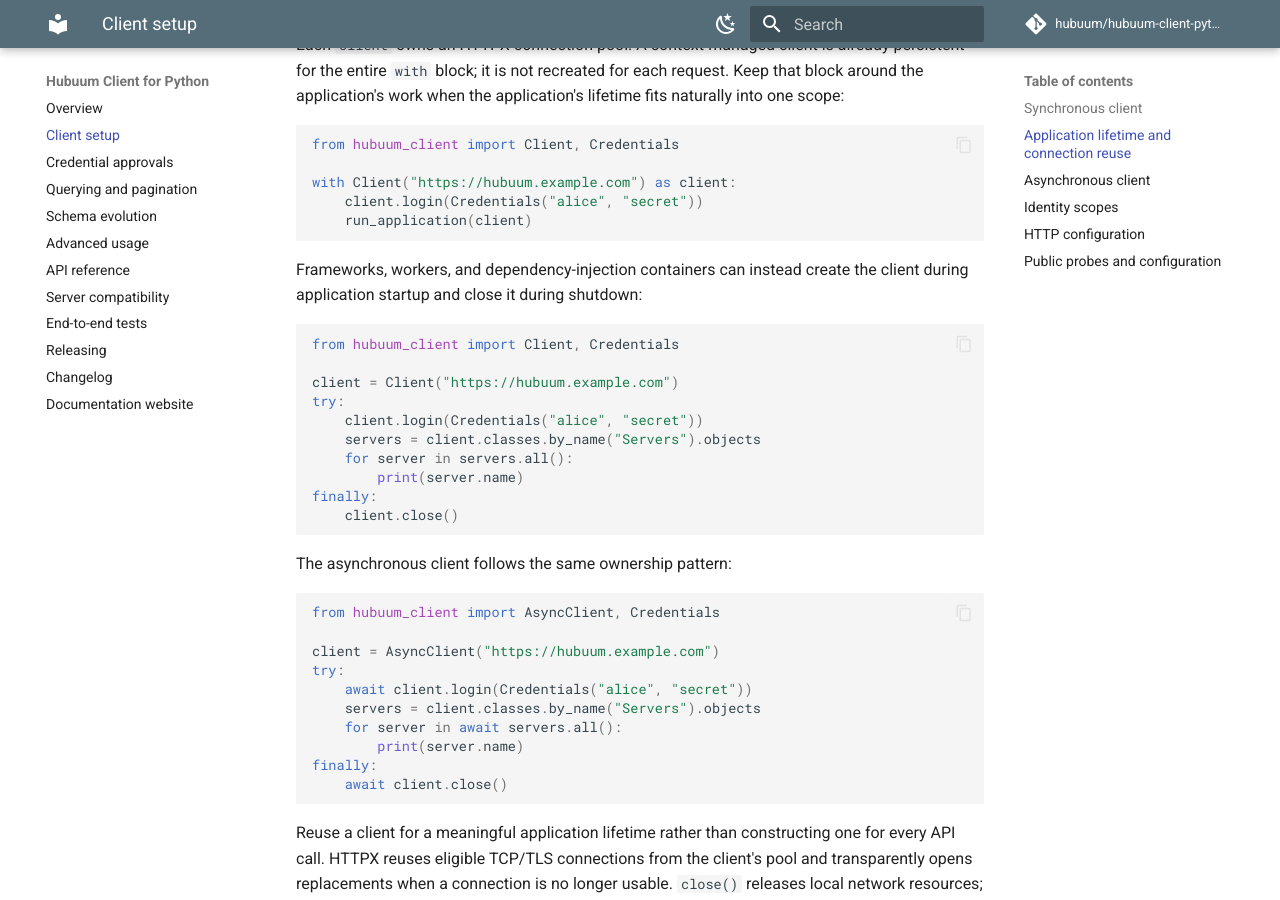
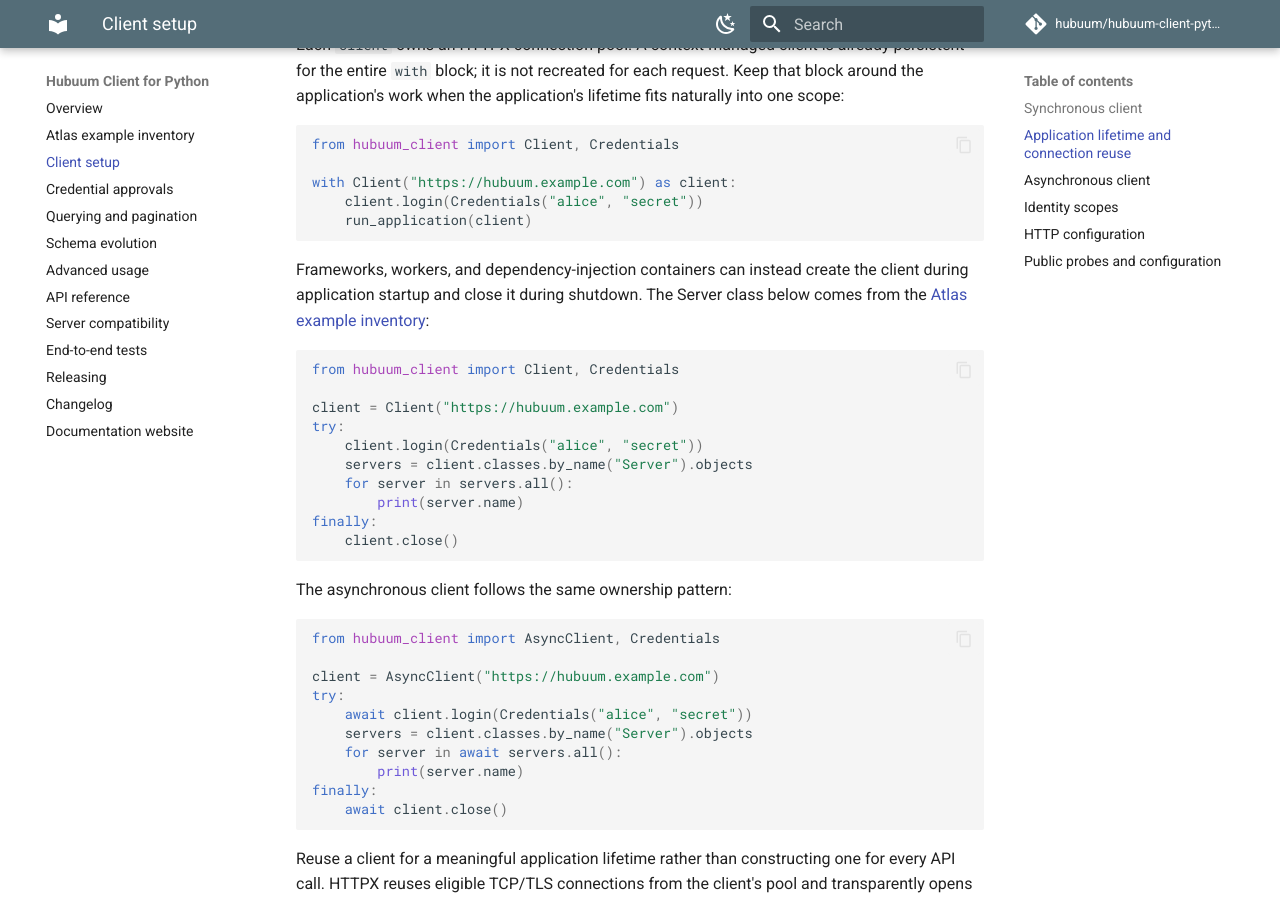
Before and after one commit to hubuum/hubuum-client-python, an MkDocs documentation site: the page built from docs/client.md, in a window 1280 px wide and 900 px high, scrolled down 689 px. Built offline with MkDocs 1.6.1 and Material for MkDocs 9.7.7, drawn with Linux system fonts in a browser that asks for light colours; comment, search, counter and statistics services are not loaded; some of the changed text lies outside the part shown.

Commit message:
Python examples using the shared Atlas inventory (#57)
Use the server-owned Atlas inventory for a recognizable walkthrough of classes, objects, relations, and access. Readers can load the same four-class, ten-object dataset once and explore it across the CLI, frontend, and both client libraries.

Adds a navigation entry, interface-specific walkthrough, and links from the existing guides. Loading, full restore, checksums, and corpus maintenance remain documented by the server. The canonical import and backup are not duplicated here.

Depends on the documentation downloads in https://github.com/hubuum/hubuum/pull/431 becoming available before publishing these links. Atlas is initially linked through the explicit server development edition; released editions retain their own downloads. The ordinary site root still selects the latest release.

Changelog: added an Unreleased documentation entry. No breaking changes or changes to the declared server target, API surface, feature availability, or package requirements.

````diff
--- a/docs/client.md
+++ b/docs/client.md
@@ -41,7 +41,8 @@
 ```
 
 Frameworks, workers, and dependency-injection containers can instead create the
-client during application startup and close it during shutdown:
+client during application startup and close it during shutdown. The Server
+class below comes from the [Atlas example inventory](example-dataset.md):
 
 ```python
 from hubuum_client import Client, Credentials
@@ -49,7 +50,7 @@
 client = Client("https://hubuum.example.com")
 try:
     client.login(Credentials("alice", "secret"))
-    servers = client.classes.by_name("Servers").objects
+    servers = client.classes.by_name("Server").objects
     for server in servers.all():
         print(server.name)
 finally:
@@ -64,7 +65,7 @@
 client = AsyncClient("https://hubuum.example.com")
 try:
     await client.login(Credentials("alice", "secret"))
-    servers = client.classes.by_name("Servers").objects
+    servers = client.classes.by_name("Server").objects
     for server in await servers.all():
         print(server.name)
 finally:
--- a/mkdocs.yml
+++ b/mkdocs.yml
@@ -54,6 +54,7 @@
 
 nav:
   - Overview: index.md
+  - Atlas example inventory: example-dataset.md
   - Client setup: client.md
   - Credential approvals: credentials.md
   - Querying and pagination: querying.md
--- a/zensical.toml
+++ b/zensical.toml
@@ -9,6 +9,7 @@
 nav = [
   { "Overview" = [
     { "Welcome" = "index.md" },
+    { "Atlas example inventory" = "example-dataset.md" },
     { "Client setup" = "client.md" },
     { "Server compatibility" = "compatibility.md" },
   ] },
````
Also changed, not shown: CHANGELOG.md (+3 -0 lines), docs/documentation.md (+7 -0 lines), docs/example-dataset.md (added, +78 -0 lines), docs/index.md (+5 -0 lines), docs/querying.md (+3 -0 lines).
